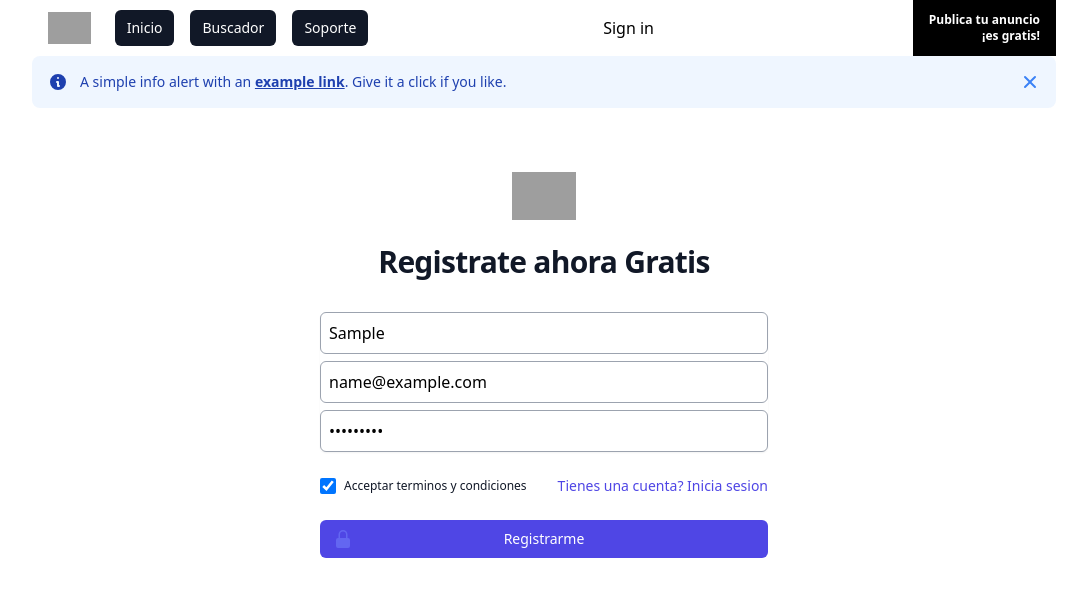
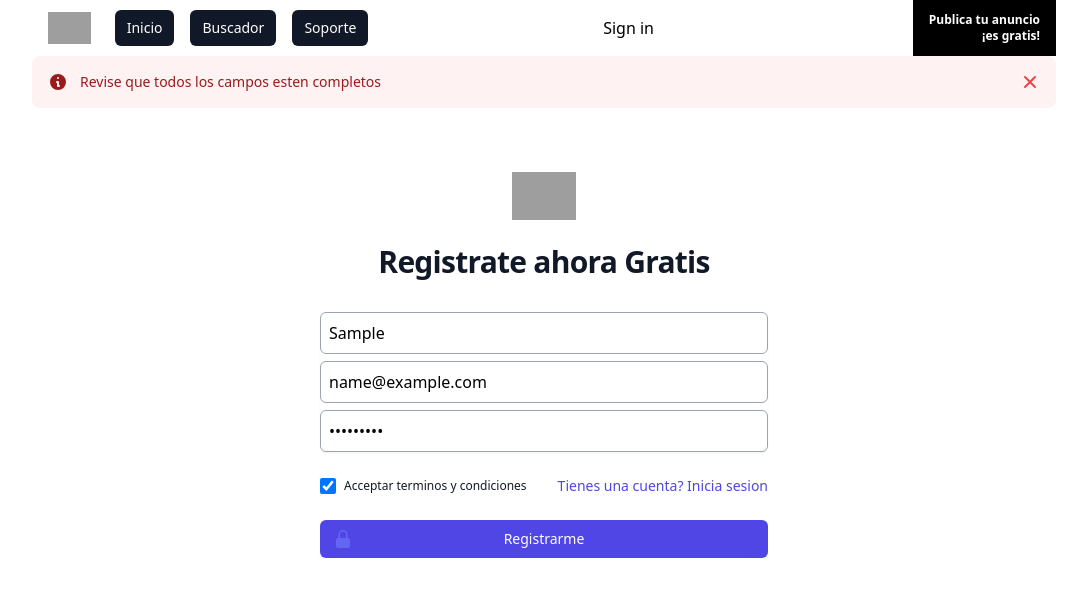
Before and after one commit to paurosellfarre/subasta-coche, a Next.js app: page /registro in a window 1280 px wide. Both pictures are taken after typing "Sample", "name@example.com", "Sample123" into the empty fields and a click on the button "Registrarme". Shown: the top 596 px of the page, without its empty margins (96-1183 px from the left). Built offline with nearby package versions, Linux system fonts and the light colour scheme; no server answers; the database is empty; grey boxes are pictures that could not be loaded.

Commit message:
Custom Alert System improved

```diff
--- a/app/(site)/registro/page.tsx
+++ b/app/(site)/registro/page.tsx
@@ -5,17 +5,15 @@ import Image from "next/image"
 import { Prisma } from "@prisma/client"
 import { useState } from "react"
 import Link from "next/link"
+
+//Toast Alert
 import CustomAlert from "@components/Alert/CustomAlert"
+import { CustomAlertI } from "@components/Alert/customAlert.interface"
 
 export default function Register() {
   const [isFetching, setIsFetching] = useState(false)
-  const [showAlert, setShowAlert] = useState(false)
-  const [alertData, setAlertData] = useState({
-    success: true,
-    code: 0,
-    message: "",
-    setShowAlert: setShowAlert,
-  })
+  //Toast Alert
+  const [alertData, setAlertData] = useState({} as CustomAlertI)
   const [conditions, setConditions] = useState(true)
   const [formData, setFormData] = useState<Prisma.UserCreateInput>({
     name: "",
@@ -36,12 +34,13 @@ export default function Register() {
       method: "POST",
       body: JSON.stringify(formData),
     }).then((res) => {
-      setShowAlert(true)
+      //Toast Alert
       setAlertData({
+        showAlert: true,
         success: res.ok,
         code: res.status,
         message: res.statusText,
-        setShowAlert: setShowAlert,
+        setAlertData,
       })
     })
 
@@ -50,7 +49,10 @@ export default function Register() {
 
   return (
     <>
-      {showAlert && <CustomAlert props={alertData} />}
+      {
+        //Toast Alert
+        alertData.showAlert && <CustomAlert {...alertData} />
+      }
       <div className="flex min-h-full items-center justify-center py-12 px-4 sm:px-6 lg:px-8">
         <div className="w-full max-w-md space-y-8">
           <div>
--- a/app/api/user/create-User.ts
+++ b/app/api/user/create-User.ts
@@ -14,7 +14,6 @@ export default async function handler(userData: Prisma.UserCreateInput) {
     })
     return result
   } catch (err) {
-    console.log(err)
     return false
   }
 }
--- a/components/Alert/CustomAlert.tsx
+++ b/components/Alert/CustomAlert.tsx
@@ -1,14 +1,22 @@
 "use client"
 
-import { useState } from "react"
+import { CustomAlertI } from "@components/Alert/customAlert.interface"
 
 export default function CustomAlert({
-  props: { success, code, message, setShowAlert },
-}) {
+  showAlert,
+  success,
+  code,
+  message,
+  setAlertData,
+}: CustomAlertI) {
   return (
     <div
       id="alert-1"
-      className={` flex p-4 mb-4 text-blue-800 rounded-lg bg-blue-50 dark:bg-gray-800 dark:text-blue-400`}
+      className={` flex p-4 mb-4 rounded-lg dark:bg-gray-800 ${
+        success
+          ? "bg-blue-50 text-blue-800 dark:text-blue-400"
+          : "bg-red-50 text-red-800 dark:text-red-400"
+      }`}
       role="alert"
     >
       <svg
@@ -25,22 +33,33 @@ export default function CustomAlert({
         ></path>
       </svg>
       <span className="sr-only">Info</span>
-      <div className="ml-3 text-sm font-medium">
-        A simple info alert with an{" "}
-        <a
-          href="#"
-          className="font-semibold underline hover:no-underline"
-        >
-          example link
-        </a>
-        . Give it a click if you like.
-      </div>
+      {success ? (
+        <div className="ml-3 text-sm font-medium">
+          Felicidades! Usuario creado correctamente
+        </div>
+      ) : (
+        <div className="ml-3 text-sm font-medium">
+          Revise que todos los campos esten completos
+        </div>
+      )}
       <button
         type="button"
-        className="ml-auto -mx-1.5 -my-1.5 bg-blue-50 text-blue-500 rounded-lg focus:ring-2 focus:ring-blue-400 p-1.5 hover:bg-blue-200 inline-flex h-8 w-8 dark:bg-gray-800 dark:text-blue-400 dark:hover:bg-gray-700"
+        className={`ml-auto -mx-1.5 -my-1.5 rounded-lg focus:ring-2 inline-flex h-8 w-8 dark:bg-gray-800 dark:hover:bg-gray-700 p-1.5 ${
+          success
+            ? "bg-blue-50 text-blue-500 focus:ring-blue-400 hover:bg-blue-200 dark:text-blue-400"
+            : "bg-red-50 text-red-500 focus:ring-red-400 hover:bg-red-200 dark:text-red-400"
+        }`}
         data-dismiss-target="#alert-1"
         aria-label="Close"
-        onClick={() => setShowAlert(false)}
+        onClick={() =>
+          setAlertData({
+            showAlert: false,
+            success,
+            code,
+            message,
+            setAlertData,
+          })
+        }
       >
         <span className="sr-only">Close</span>
         <svg
```
Also changed, not shown: components/Alert/customAlert.interface.ts (added, +9 -0 lines).
